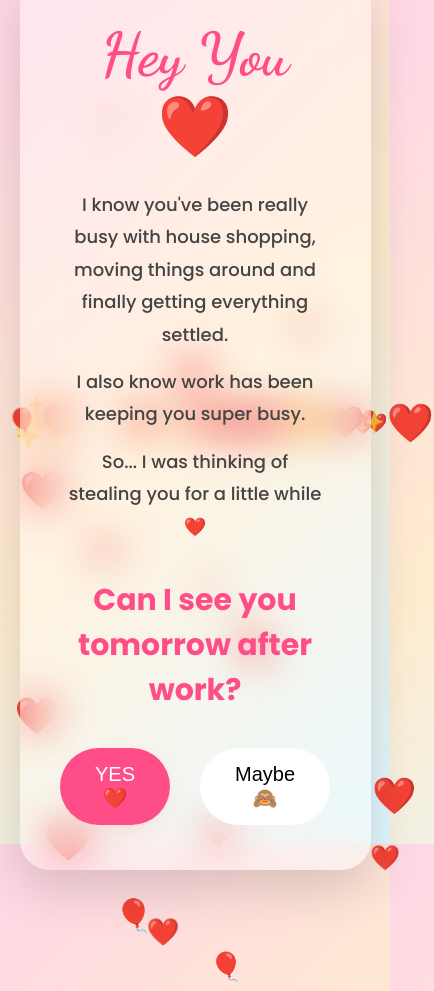
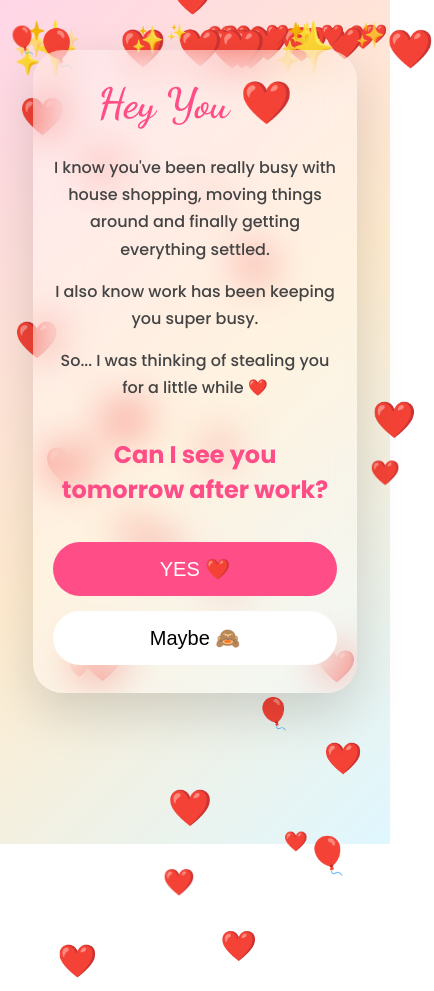
Before and after one commit to manising119/Catchup, a plain HTML site: page index.html in a window 390 px wide. Shown: the top 991 px of the page, 434 px wide, since content can reach past the window. After the commit the page ends 844 px from the top, so only its background shows below. Drawn offline with Linux system fonts and the light colour scheme.

Commit message:
Update style.css

```diff
--- a/style.css
+++ b/style.css
@@ -4,15 +4,20 @@ padding:0;
     box-sizing:border-box;
 }
 
+html{
+    scroll-behavior:smooth;
+}
+
 body{
 
-height:100vh;
+    min-height:100vh;
 
     display:flex;
     justify-content:center;
-align-items:center;
+    align-items:flex-start;
 
-overflow:hidden;
+    overflow-x:hidden;
+    overflow-y:auto;
 
     font-family:Poppins,sans-serif;
 
@@ -25,6 +30,7 @@ background:linear-gradient(
 
     position:relative;
 
+    padding:40px 15px;
 }
 
 .card{
@@ -33,6 +39,8 @@ width:90%;
     max-width:650px;
 
     padding:45px;
+
+    margin:30px auto;
 
     background:rgba(255,255,255,.35);
 
@@ -45,7 +53,6 @@ text-align:center;
     box-shadow:0 20px 50px rgba(0,0,0,.15);
 
     z-index:10;
-
 }
 
 h1{
@@ -57,7 +64,6 @@ font-size:60px;
     color:#ff4d88;
 
     margin-bottom:25px;
-
 }
 
 p{
@@ -69,7 +75,6 @@ line-height:1.8;
     margin-bottom:15px;
 
     color:#444;
-
 }
 
 h2{
@@ -79,7 +84,6 @@ margin:35px 0;
     color:#ff4d88;
 
     font-size:30px;
-
 }
 
 .buttons{
@@ -90,6 +94,7 @@ justify-content:center;
 
     gap:30px;
 
+    flex-wrap:wrap;
 }
 
 button{
@@ -105,26 +110,23 @@ font-size:20px;
     cursor:pointer;
 
     transition:.3s;
-
 }
 
 #yes{
 
     background:#ff4d88;
+
     color:white;
-
 }
 
 #yes:hover{
 
-transform:scale(1.15);
-
+    transform:scale(1.12);
 }
 
 #no{
 
     background:white;
-
 }
 
 #success{
@@ -136,7 +138,6 @@ font-size:28px;
     color:#ff4d88;
 
     margin-top:30px;
-
 }
 
 /* Floating Objects */
@@ -145,14 +146,13 @@ margin-top:30px;
 .star,
 .balloon{
 
-position:absolute;
+    position:fixed;
 
     pointer-events:none;
 
     user-select:none;
 
     z-index:1;
-
 }
 
 /* Hearts */
@@ -160,7 +160,6 @@ z-index:1;
 .heart{
 
     animation:floatHeart linear infinite;
-
 }
 
 /* Balloons */
@@ -168,7 +167,6 @@ animation:floatHeart linear infinite;
 .balloon{
 
     animation:floatBalloon linear infinite;
-
 }
 
 /* Stars */
@@ -176,7 +174,6 @@ animation:floatBalloon linear infinite;
 .star{
 
     animation:twinkle ease-in-out infinite;
-
 }
 
 @keyframes floatHeart{
@@ -184,13 +181,11 @@ animation:twinkle ease-in-out infinite;
 from{
 
     transform:translateY(110vh);
-
 }
 
 to{
 
     transform:translateY(-120vh);
-
 }
 
 }
@@ -200,13 +195,11 @@ transform:translateY(-120vh);
 0%{
 
     transform:translateY(110vh);
-
 }
 
 100%{
 
     transform:translateY(-120vh);
-
 }
 
 }
@@ -218,7 +211,6 @@ transform:translateY(-120vh);
     opacity:.2;
 
     transform:scale(.6);
-
 }
 
 50%{
@@ -226,7 +218,6 @@ transform:scale(.6);
     opacity:1;
 
     transform:scale(1.4);
-
 }
 
 100%{
@@ -234,7 +225,50 @@ transform:scale(1.4);
     opacity:.2;
 
     transform:scale(.6);
+}
 
 }
 
+/* Mobile */
+
+@media(max-width:768px){
+
+    body{
+
+        padding:20px 15px;
     }
+
+    .card{
+
+        padding:28px 20px;
+    }
+
+    h1{
+
+        font-size:42px;
+    }
+
+    h2{
+
+        font-size:24px;
+    }
+
+    p{
+
+        font-size:16px;
+
+        line-height:1.7;
+    }
+
+    .buttons{
+
+        flex-direction:column;
+
+        gap:15px;
+    }
+
+    button{
+
+        width:100%;
+    }
+}
```
Lines whose indentation alone changed are shown as unchanged.
